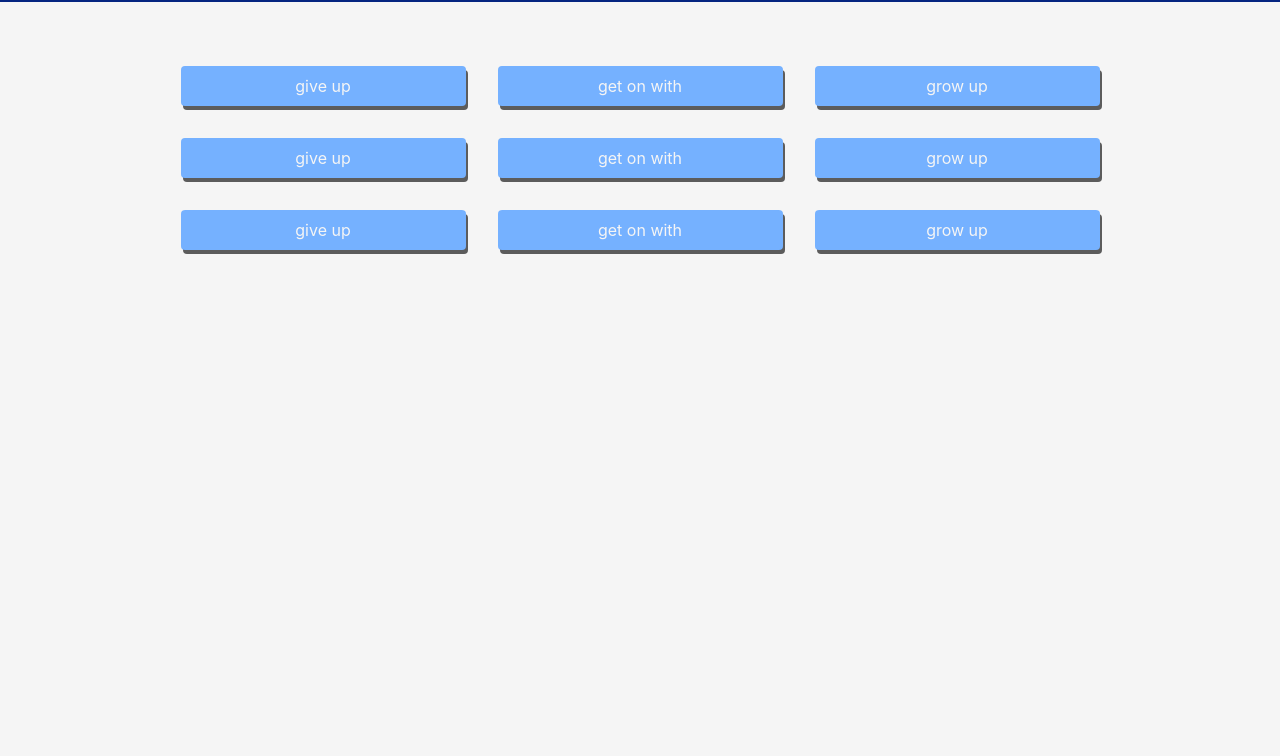
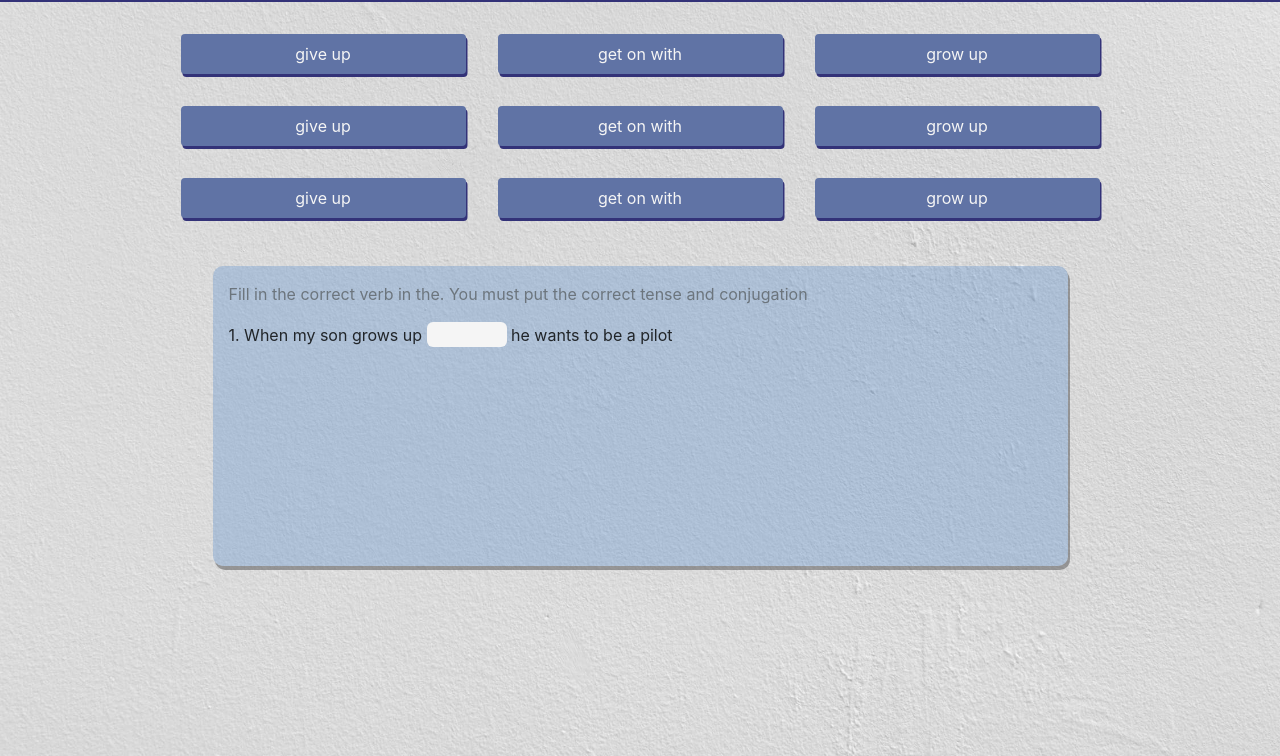
Before and after one commit to jonathanmeaney-lmk/PV-Master, a plain HTML site: page index.html in a window 1280 px wide. Shown: the part 44-800 px from the top of the page. Drawn offline with nearby package versions, Linux system fonts and the light colour scheme.

Commit message:
excercise box added

```diff
--- a/assets/css/style.css
+++ b/assets/css/style.css
@@ -1,18 +1,40 @@
 body {
-    background-color: whitesmoke;
+    background-image: url("../images/pexels-photo-242236.jpg");
+    background-repeat:no-repeat;
+    background-size:cover;
+    background-color: rgb(233, 233, 233);
+
 }
 
 .nav-header {
-    background-color: rgb(5, 37, 128);
-    color: white;
+    background-color: rgb(51, 50, 120);
+    color: whitesmoke;
 }
 
 .verb-box {
-    background-color: rgb(117, 177, 255);
+    background-color: rgb(96, 115, 165);
     color: whitesmoke;
+    font-size: 1rem;
     margin: 1rem;
     text-align: center;
     padding: .5rem;
-    box-shadow: 2px 4px #0000009f;
-    border-radius: 4px
+    box-shadow: 1.5px 3px rgb(51, 50, 120);
+    border-radius: 4px;
 }
+
+.excercise-container {
+    background-color: rgb(96 144 205 / 36%);
+    min-height: 300px;
+    margin-top: 2rem;
+    border-radius: 10px;
+    box-shadow: 2px 4px rgb(90 90 92 / 54%);
+    padding: 1rem;
+}
+
+input {
+    max-width: 5rem;
+    max-height: 25px;
+    background-color: whitesmoke;
+    border-style: unset;
+    border-radius: 6px;
+}
--- a/index.html
+++ b/index.html
@@ -18,17 +18,28 @@
     </div>
     </nav>
     <section>
-        <div class="container mt-5">
+        <div class="container mt-3">
             <div class="row justify-content-center">
-                <div class="col-9 col-md-3 col-lg-3 verb-box">give up</div>
-                <div class="col-9 col-md-3 col-lg-3 verb-box">get on with</div>
-                <div class="col-9 col-md-3 col-lg-3 verb-box">grow up</div>
-                <div class="col-9 col-md-3 col-lg-3 verb-box">give up</div>
-                <div class="col-9 col-md-3 col-lg-3 verb-box">get on with</div>
-                <div class="col-9 col-md-3 col-lg-3 verb-box">grow up</div>
-                <div class="col-9 col-md-3 col-lg-3 verb-box">give up</div>
-                <div class="col-9 col-md-3 col-lg-3 verb-box">get on with</div>
-                <div class="col-9 col-md-3 col-lg-3 verb-box">grow up</div>
+                <div class="col-9 col-md-5 col-lg-3 verb-box">give up</div>
+                <div class="col-9 col-md-5 col-lg-3 verb-box">get on with</div>
+                <div class="col-9 col-md-5 col-lg-3 verb-box">grow up</div>
+                <div class="col-9 col-md-5 col-lg-3 verb-box">give up</div>
+                <div class="col-9 col-md-5 col-lg-3 verb-box">get on with</div>
+                <div class="col-9 col-md-5 col-lg-3 verb-box">grow up</div>
+                <div class="col-9 col-md-5 col-lg-3 verb-box">give up</div>
+                <div class="col-9 col-md-5 col-lg-3 verb-box">get on with</div>
+                <div class="col-9 col-md-5 col-lg-3 verb-box">grow up</div>
+            </div>
+        </div>
+    </section>
+
+    <section>
+        <div class="container">
+            <div class="row justify-content-center">
+                <div class="excercise-container col-12 col-md-10 col-lg-9">
+                    <p class="text-muted">Fill in the correct verb in the. You must put the correct tense and conjugation</p>
+                    <p>1. When my son grows up <input type="text"> he wants to be a pilot</p>
+                 </div>
             </div>
         </div>
     </section>
```
Also changed, not shown: assets/images/bg-image.jpg (added), assets/images/cool-background.svg (added), assets/images/pexels-photo-242236.jpg (added), 1 other file.
